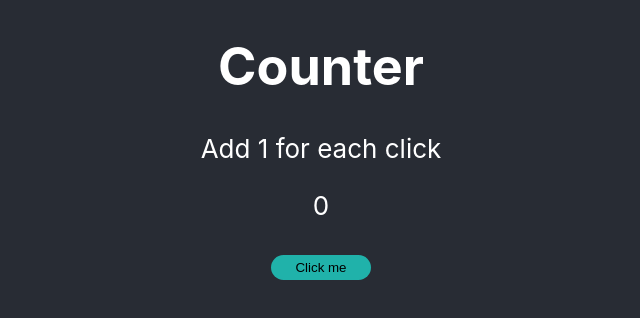
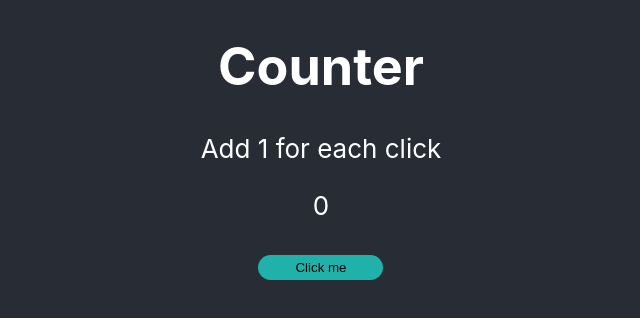
Before and after one commit to ivansu995/demo-app, a React (Create React App) app: page / in a window 1280 px wide. Shown: the top 318 px of the page, without its empty margins (319-959 px from the left). Built offline with nearby package versions, Linux system fonts and the light colour scheme.

Commit message:
Cahnged button

```diff
--- a/src/App.css
+++ b/src/App.css
@@ -25,7 +25,7 @@
 }
 
 .custom-button {
-  width: 100px;
+  width: 125px;
   height: 25px;
   background-color: lightseagreen;
   border-radius: 15px;
```
